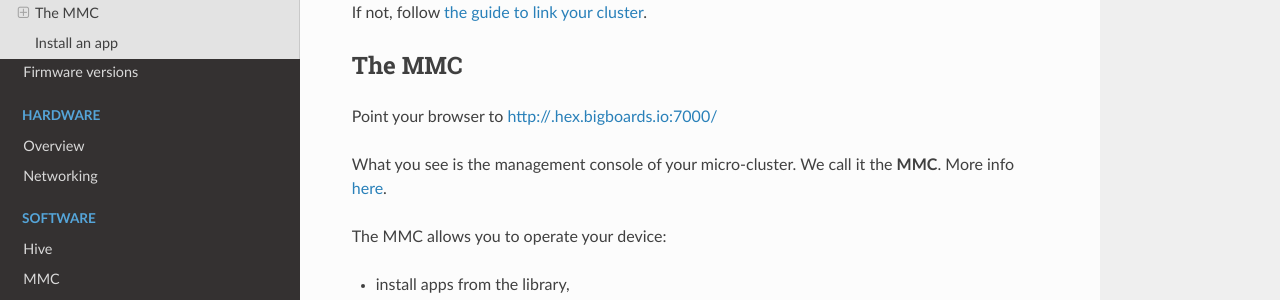
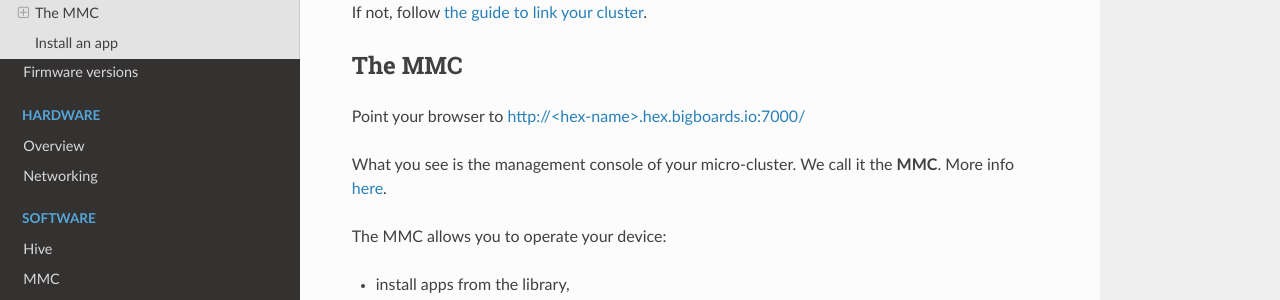
Before and after one commit to bigboards/bigboards-docs, an MkDocs documentation site: the page built from docs/gettingstarted.md, in a window 1280 px wide and 900 px high, scrolled down 1507 px. Shown: the part 151-451 px from the top of the window. Built offline with MkDocs 1.6.1, drawn with Linux system fonts in a browser that asks for light colours; nearby versions of some CDN libraries; old or Windows-style settings are respelled for this version of MkDocs; some of the changed lines change nothing that is shown.

Commit message:
fix url to myhex.hex.bigboards.io in getting started guide

```diff
--- a/docs/gettingstarted.md
+++ b/docs/gettingstarted.md
@@ -50,7 +50,7 @@
 
 ## The MMC
 
-Point your browser to [http://<hex-name>.hex.bigboards.io:7000/](http://hive.bigboards.io/#/clusters)
+Point your browser to [http://&lt;hex-name&gt;.hex.bigboards.io:7000/](http://&lt;hex-name&gt;.hex.bigboards.io:7000/)
 
 What you see is the management console of your micro-cluster. We call it the **MMC**. More info [here](software/mmc).
 
```
